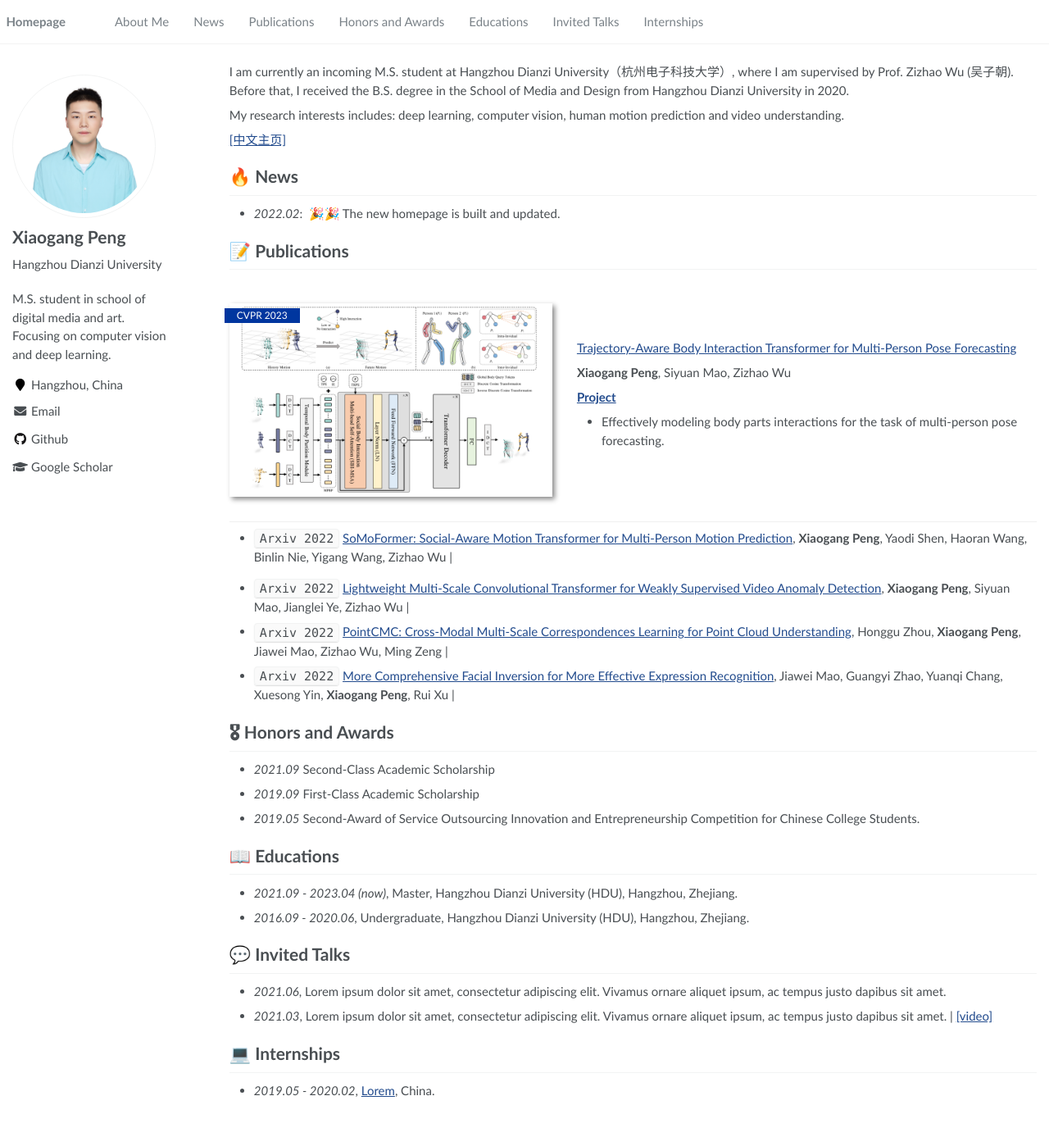
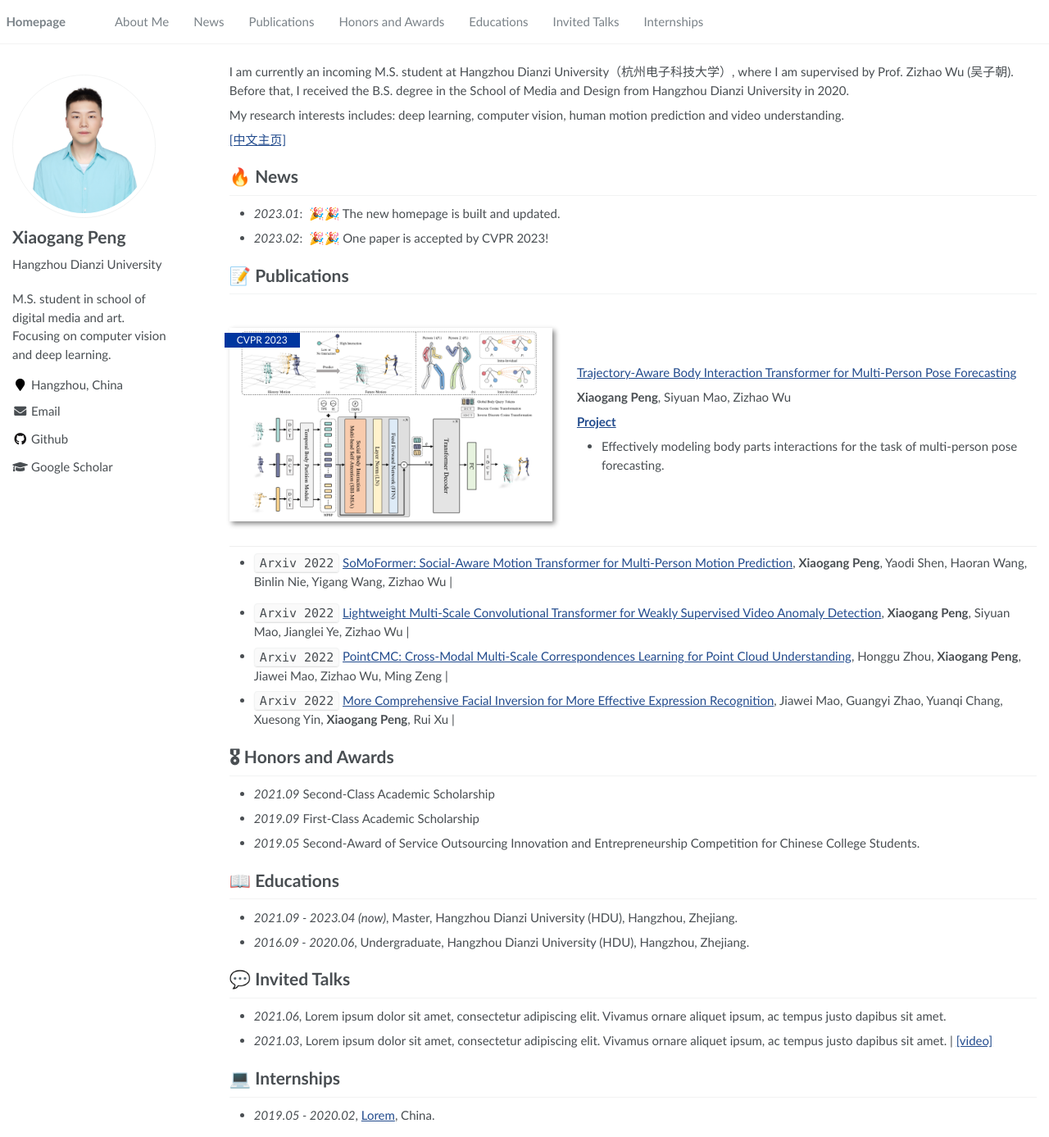
Before and after one commit to xiaogangpeng/xiaogangpeng.github.io, a Jekyll site: the page built from _pages/about.md, in a window 1280 px wide and 1387 px high. Shown: the whole window at 82% size. Built offline with Jekyll 4.4.1, drawn with Linux system fonts in a browser that asks for light colours.

Commit message:
Update about.md

```diff
--- a/_pages/about.md
+++ b/_pages/about.md
@@ -24,7 +24,8 @@ My research interests includes: deep learning, computer vision, human motion pre
 <a href="backup/indexl.html">[中文主页]</a>
 
 # 🔥 News
-- *2022.02*: &nbsp;🎉🎉 The new homepage is built and updated.
+- *2023.01*: &nbsp;🎉🎉 The new homepage is built and updated.
+- *2023.02*: &nbsp;🎉🎉 One paper is accepted by CVPR 2023!
 
 # 📝 Publications
 
```
